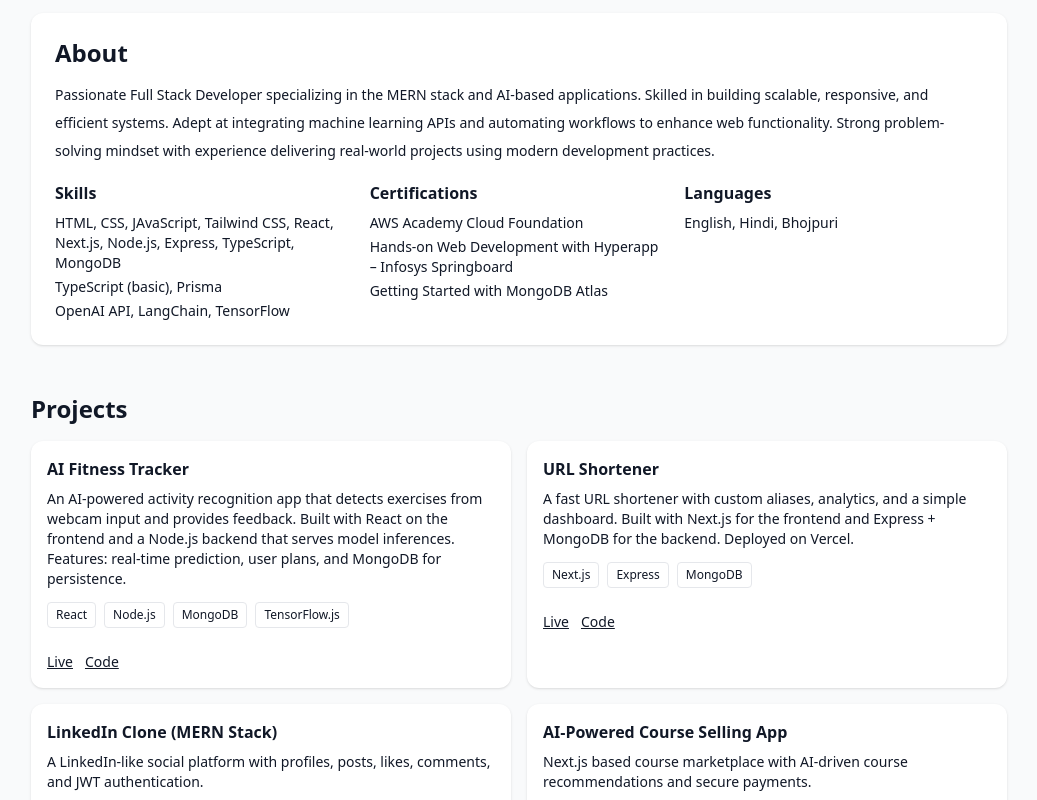
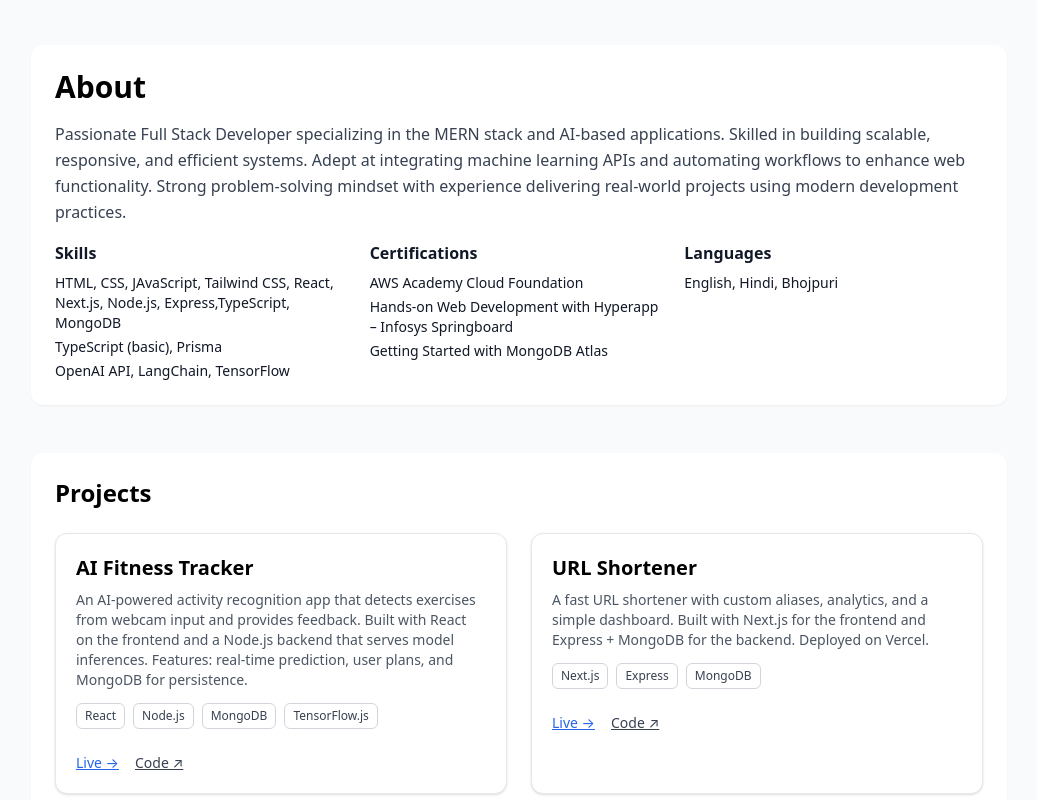
Before and after one commit to Kundank8789/job_portfolio, a Next.js app: page / in a window 1280 px wide. Shown: the part 460-1260 px from the top of the page, without its empty margins (121-1158 px from the left). Built offline with nearby package versions, Linux system fonts and the light colour scheme.

Commit message:
fix contact page and dark mode

```diff
--- a/components/About.js
+++ b/components/About.js
@@ -1,15 +1,16 @@
+'use client'
 export default function About(){
   return (
-    <section id="about" className="mt-12 bg-white p-6 rounded-xl shadow">
-      <h2 className="text-2xl font-semibold">About</h2>
-      <p className="mt-3 text-sm leading-7">
+    <section id="about" className="mt-20 p-6 bg-white dark:bg-[#0f0f0f] transition-all rounded-xl shadow-sm">
+      <h2 className="text-3xl font-semibold text-black dark:text-white">About</h2>
+      <p className="mt-4 text-gray-700 dark:text-gray-300 leading-relaxed">
         Passionate Full Stack Developer specializing in the MERN stack and AI-based applications. Skilled in building scalable, responsive, and efficient systems. Adept at integrating machine learning APIs and automating workflows to enhance web functionality. Strong problem-solving mindset with experience delivering real-world projects using modern development practices.
       </p>
       <div className="mt-4 grid md:grid-cols-3 gap-4">
         <div>
           <h3 className="font-semibold">Skills</h3>
           <ul className="text-sm mt-2 space-y-1">
-            <li>HTML, CSS, JAvaScript, Tailwind CSS, React, Next.js, Node.js,  Express, TypeScript, MongoDB</li>
+            <li>HTML, CSS, JAvaScript, Tailwind CSS, React, Next.js, Node.js, Express,TypeScript, MongoDB</li>
             <li>TypeScript (basic), Prisma</li>
             <li>OpenAI API, LangChain, TensorFlow</li>
           </ul>
--- a/components/Hero.js
+++ b/components/Hero.js
@@ -24,12 +24,12 @@ export default function Hero() {
             View Projects
           </a>
         </div>
-
-        {/* ✅ Email section (Copy to Clipboard Working Fix) */}
+        {/* ✅ Email section — Copy to clipboard, NOT open Gmail */}
         <div className="mt-6 text-sm text-gray-600 dark:text-gray-400">
           <strong>Email:</strong>{" "}
           <button
-    className="underline hover:text-blue-500"
+            type="button"  // ✅ prevents opening mail app
+            className="underline hover:text-blue-500 cursor-pointer"
             onClick={() => {
               navigator.clipboard
                 .writeText("kundansinghh87@gmail.com")
@@ -40,6 +40,8 @@ export default function Hero() {
             kundansinghh87@gmail.com
           </button>
         </div>
+
+
 
       </div>
 
--- a/components/Projects.js
+++ b/components/Projects.js
@@ -1,28 +1,61 @@
-import { projects } from '../data/projects'
+"use client";
 
-function Tech({name}){
-  return <span className="inline-block text-xs px-2 py-1 mr-2 mb-2 border rounded">{name}</span>
+import { projects } from "../data/projects";
+
+function Tech({ name }) {
+  return (
+    <span className="inline-block text-xs px-2 py-1 mr-2 mb-2 border border-gray-300 dark:border-gray-600 rounded-md text-gray-700 dark:text-gray-300">
+      {name}
+    </span>
+  );
 }
 
-export default function Projects(){
+export default function Projects() {
   return (
-    <section id="projects" className="mt-12">
-      <h2 className="text-2xl font-semibold">Projects</h2>
-      <div className="mt-4 grid md:grid-cols-2 gap-4">
-        {projects.map((p,i)=> (
-          <div key={i} className="bg-white p-4 rounded-xl shadow">
-            <h3 className="font-semibold">{p.title}</h3>
-            <p className="text-sm mt-2">{p.description}</p>
+    <section id="projects" className="mt-12 p-6 bg-white dark:bg-[#0f0f0f] rounded-xl shadow-sm transition-all">
+      <h2 className="text-2xl font-semibold text-black dark:text-white">Projects</h2>
+
+      <div className="mt-6 grid md:grid-cols-2 gap-6">
+        {projects.map((p, i) => (
+          <div
+            key={i}
+            className="p-5 rounded-xl shadow border border-gray-200 dark:border-gray-700 bg-white dark:bg-[#161616] hover:scale-[1.02] transition-transform"
+          >
+            <h3 className="text-xl font-semibold text-black dark:text-white">{p.title}</h3>
+            <p className="text-sm mt-2 text-gray-600 dark:text-gray-400">{p.description}</p>
+
             <div className="mt-3">
-              {p.tech.map((t,idx)=>(<Tech key={idx} name={t} />))}
+              {p.tech.map((t, idx) => (
+                <Tech key={idx} name={t} />
+              ))}
             </div>
-            <div className="mt-4 flex gap-3">
-              <a href={p.live || '#'} target="_blank" rel="noreferrer" className="text-sm underline">Live</a>
-              <a href={p.github || '#'} target="_blank" rel="noreferrer" className="text-sm underline">Code</a>
+
+            <div className="mt-4 flex gap-4">
+              {p.live && (
+                <a
+                  href={p.live}
+                  target="_blank"
+                  rel="noreferrer"
+                  className="text-sm underline text-blue-600 dark:text-blue-400 hover:opacity-80"
+                >
+                  Live →
+                </a>
+              )}
+
+              {p.github && (
+                <a
+                  href={p.github}
+                  target="_blank"
+                  rel="noreferrer"
+                  className="text-sm underline text-gray-700 dark:text-gray-300 hover:opacity-80"
+                >
+                  Code ↗
+                </a>
+              )}
             </div>
           </div>
         ))}
       </div>
     </section>
-  )
+  );
 }
--- a/components/contact.js
+++ /dev/null
@@ -1,25 +0,0 @@
-export default function Contact() {
-  return (
-    <div className="max-w-3xl mx-auto p-6">
-      <h1 className="text-2xl font-semibold">Contact Me</h1>
-      <p className="mt-3 text-sm">
-        I usually reply within 24 hours 🙂
-      </p>
-
-      <div className="mt-6 bg-white p-6 rounded-xl shadow">
-        <h2 className="font-semibold">Email</h2>
-        <p className="text-sm mt-2">kundansinghh87@gmail.com</p>
-
-        <h2 className="font-semibold mt-4">Social</h2>
-        <p className="text-sm mt-2">
-          GitHub:
-          <a href="https://github.com/Kundank8789/job_portfolio" target="_blank" rel="noreferrer" className="underline">
-            github.com/Kundank8789/job_portfolio
-          </a><br/>
-          LinkedIn: <span>Coming soon</span><br/>
-          Twitter: <span>Coming soon</span>
-        </p>
-      </div>
-    </div>
-  );
-}
--- a/package.json
+++ b/package.json
@@ -8,11 +8,11 @@
     "start": "next start"
   },
   "dependencies": {
+    "framer-motion": "^10.12.16",
     "next": "13.4.12",
     "react": "18.2.0",
     "react-dom": "18.2.0",
-    "framer-motion": "^10.12.16",
-    "react-icons": "^4.10.1"
+    "react-icons": "^4.12.0"
   },
   "devDependencies": {
     "autoprefixer": "^10.4.14",
--- /dev/null
+++ b/pages/contact.js
@@ -0,0 +1,69 @@
+"use client";
+import { FaGithub, FaLinkedin, FaTwitter, FaEnvelope } from "react-icons/fa";
+
+export default function Contact() {
+  return (
+    <div className="max-w-3xl mx-auto p-6 mt-10 bg-white dark:bg-[#0f0f0f] rounded-xl shadow border border-gray-200 dark:border-gray-800 transition">
+      <h1 className="text-3xl font-semibold text-black dark:text-white">
+        Contact Me
+      </h1>
+
+      <p className="mt-3 text-gray-600 dark:text-gray-400">
+        I usually reply within a few hours 🙂
+      </p>
+
+      {/* Email Section */}
+      <div className="mt-6">
+        <h2 className="font-semibold text-lg text-black dark:text-white flex items-center gap-2">
+          <FaEnvelope /> Email
+        </h2>
+
+        <button
+          className="mt-2 underline text-blue-600 dark:text-blue-400 text-sm hover:opacity-80"
+          onClick={() => {
+            navigator.clipboard.writeText("kundansinghh87@gmail.com");
+            alert("✅ Email copied!");
+          }}
+        >
+          kundansinghh87@gmail.com
+        </button>
+      </div>
+
+      {/* Social */}
+      <div className="mt-6">
+        <h2 className="font-semibold text-lg text-black dark:text-white">
+          Social Media Links
+        </h2>
+
+        <div className="mt-3 flex flex-col gap-3">
+          <a
+            href="https://github.com/Kundank8789"
+            target="_blank"
+            rel="noreferrer"
+            className="flex items-center gap-3 p-3 rounded-md border border-gray-300 dark:border-gray-700 hover:bg-gray-100 dark:hover:bg-[#181818] transition cursor-pointer"
+          >
+            <FaGithub size={20} /> <span>GitHub</span>
+          </a>
+
+          <a
+            href="https://linkedin.com/in/kundan-kumar-3907a3352/"
+            target="_blank"
+            rel="noreferrer"
+            className="flex items-center gap-3 p-3 rounded-md border border-gray-300 dark:border-gray-700 hover:bg-blue-600 hover:text-white transition cursor-pointer"
+          >
+            <FaLinkedin size={20} /> <span>LinkedIn</span>
+          </a>
+
+          <a
+            href="https://x.com/Rajputkund69519"
+            target="_blank"
+            rel="noreferrer"
+            className="flex items-center gap-3 p-3 rounded-md border border-gray-300 dark:border-gray-700 hover:bg-black hover:text-white transition cursor-pointer"
+          >
+            <FaTwitter size={20} /> <span>Twitter / X</span>
+          </a>
+        </div>
+      </div>
+    </div>
+  );
+}
```
Also changed, not shown: 1 other file (tests, documents, lock files or other folders). Lines whose indentation alone changed are shown as unchanged.
